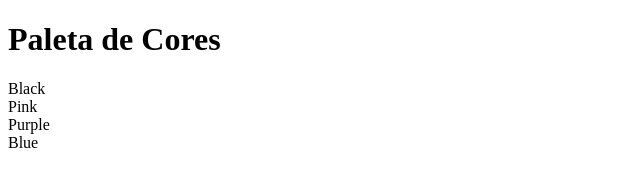
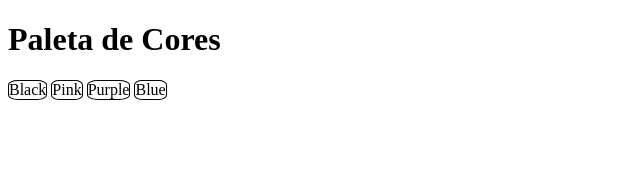
Before and after one commit to letsandrade/pixels-art, a website: page index.html in a window 1280 px wide. Shown: the whole page, without its empty margins (0-640 px from the left). Drawn offline with Linux system fonts and the light colour scheme.

Commit message:
adicionando propriedades a classe color

```diff
--- a/index.html
+++ b/index.html
@@ -10,10 +10,14 @@
 <body>
     <h1 id="title">Paleta de Cores</h1>
     <div id="color-palette">
-        <div class="color">Black</div>
-        <div class="color">Pink</div>
-        <div class="color">Purple</div>
-        <div class="color">Blue</div>
+        <div class="color" id="color-black">Black</div>
+        <div class="color" id="color-pink">Pink</div>
+        <div class="color" id="color-purple">Purple</div>
+        <div class="color" id="color-blue">Blue</div>
+    </div>
+
+    <div>
+
     </div>
 </body>
 </html>
--- a/style.css
+++ b/style.css
@@ -0,0 +1,5 @@
+.color {
+  border: 1px solid black;
+  display: inline-block;
+  border-radius: 25%;
+}
```
